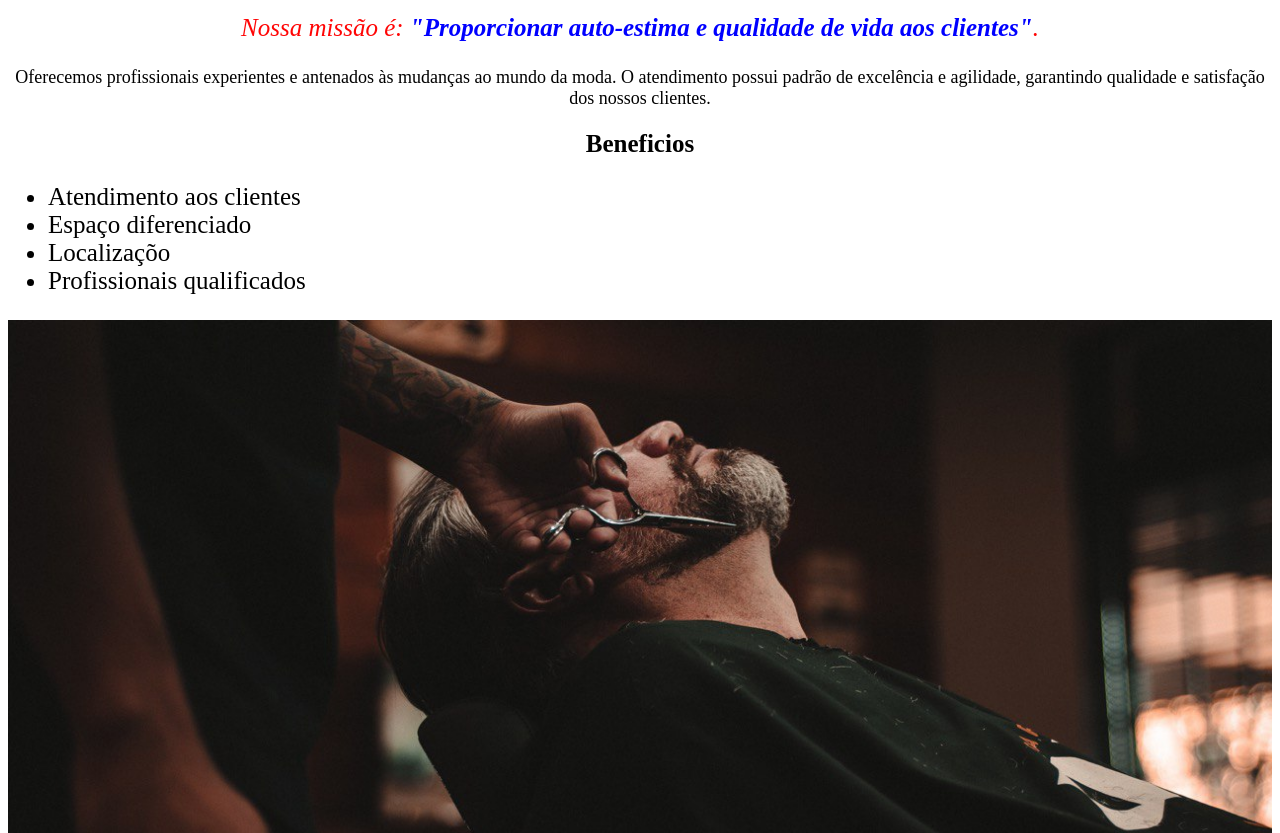
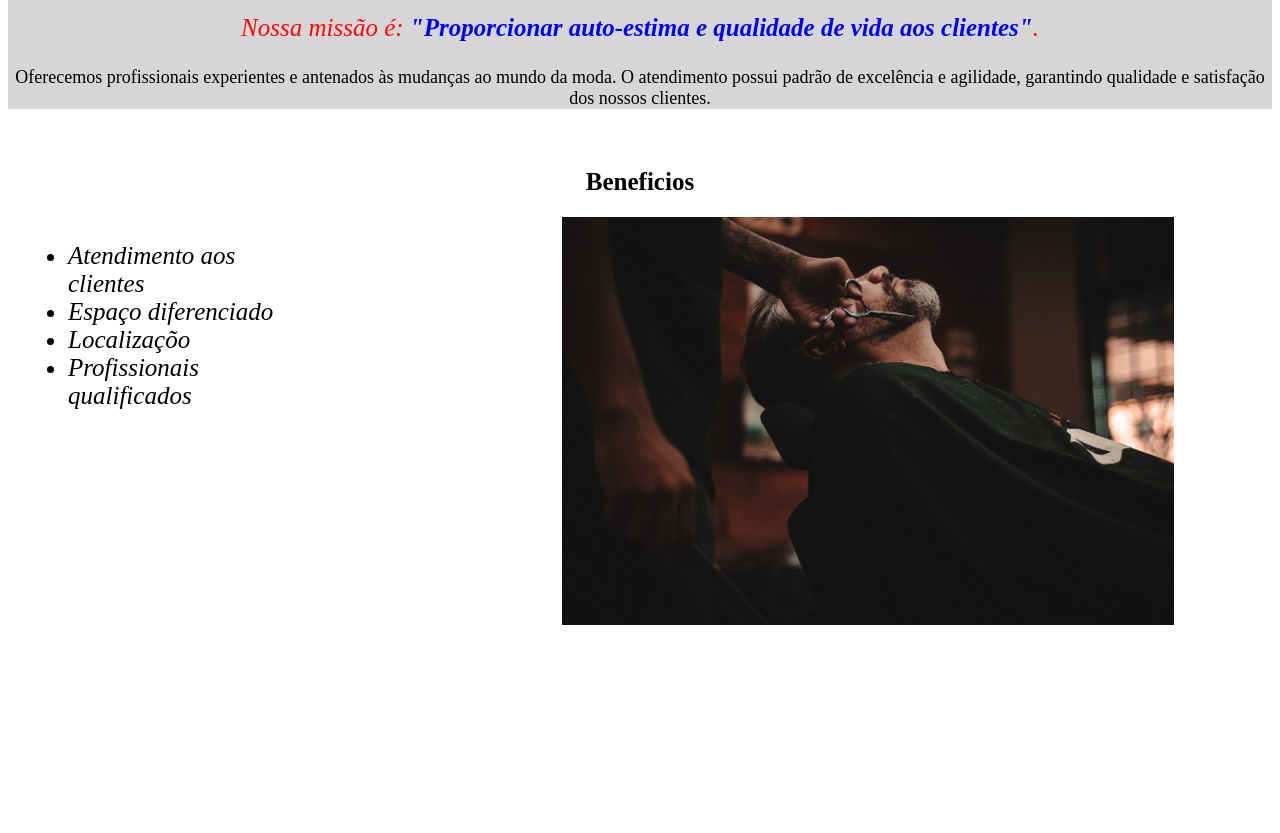
Before and after one commit to Samuel123450908/Barbearia, a plain HTML site: page index.html in a window 1280 px wide. Shown: the part 680-1513 px from the top of the page. After the commit the page ends 1337 px from the top, so only its background shows below. Drawn offline with Linux system fonts and the light colour scheme.

Commit message:
Barbearia

```diff
--- a/index.html
+++ b/index.html
@@ -4,7 +4,7 @@
 <head>
   <meta charset="utf-8">
   <meta name="viewport" content="width=device-width">
-  <title>replit</title>
+  <title>Barberia</title>
   <link href="style.css" rel="stylesheet" type="text/css" />
 
 
@@ -13,6 +13,8 @@
 <body>
 
   <h1>Barbearia do Samuel</h1>
+
+  <div class="principal">
 
   <img src="banner.jpg" alt="Uma barbearia, uma cadeira, uma mesa">
 
@@ -24,15 +26,22 @@
 
   <p>Oferecemos profissionais experientes e antenados às mudanças ao mundo da moda. O atendimento possui padrão de excelência e agilidade, garantindo qualidade e satisfação dos nossos clientes.</p>
 
+    </div>
+
+
+<div class="beneficios">
+
   <h2>Beneficios</h2>
 
   <ul id="Benificios">
-    <li>Atendimento aos clientes </li>
-    <li>Espaço diferenciado</li>
-    <li>Localizaçõo</li>
-    <li>Profissionais qualificados</li>
+    <li class="item">Atendimento aos clientes </li>
+    <li class="item">Espaço diferenciado</li>
+    <li class="item">Localizaçõo</li>
+    <li class="item">Profissionais qualificados</li>
   </ul>
-  <img src="beneficios.jpg">
+  <img src="beneficios.jpg" class="imagem-beneficios">
+
+  </div>
 
   <script src="script.js"></script>
 
--- a/style.css
+++ b/style.css
@@ -22,5 +22,24 @@ img{
 }
 #Benificios{
   font-size: 25px;
-  font
 }
+.beneficios{
+  background-color: #ffffffff;
+  padding: 20px;
+}
+.item{
+  font-style: italic;
+}
+.imagem-beneficios{
+  width: 50%;
+}
+ul{
+  display: inline-block;
+  vertical-align: top;
+  width: 20%;
+  margin-right: 20%;
+}
+.principal{
+  background-color: #cccc;
+  padding: 20;
+}
```
